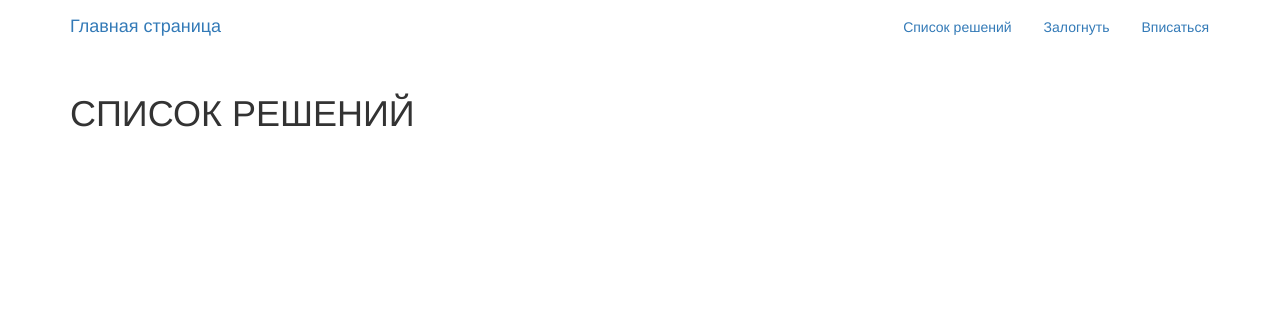
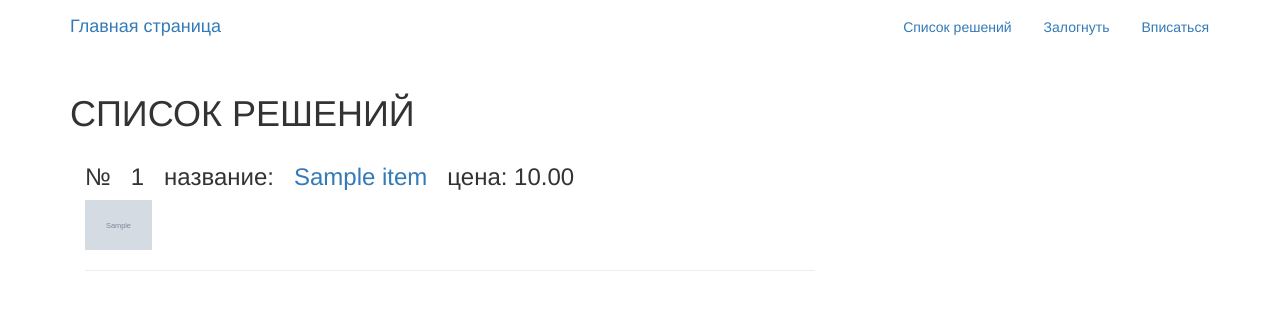
Before and after one commit to sokolovdp/django_orm, a Django app: page /items/ in a window 1280 px wide. Shown: the top 314 px of the page. Run offline with Django 3.2, Linux system fonts and the light colour scheme; tables that the repository leaves empty hold one stand-in row (values such as "Sample post"); grey boxes marked "Sample" are stand-in pictures; some libraries are stand-ins or nearby versions.

Commit message:
solved image display error

```diff
--- a/djapp/templates/djapp/item_list.html
+++ b/djapp/templates/djapp/item_list.html
@@ -3,4 +3,16 @@
 {% block content %}
 <h1>СПИСОК РЕШЕНИЙ</h1>
 
+    <div class="col-md-8">
+        {% for item in item_list %}
+            <h3>
+                № &nbsp; {{ item.id }} &nbsp;
+                название: &nbsp;  <a href="{% url 'djapp:detail' pk=item.id %}">{{ item.name }}</a> &nbsp;
+                цена: {{ item.price }}
+            </h3>
+            <img src="{{ item.image.url }}" alt="Embedded Image" style="height:50px;"/>
+            <hr>
+         {% endfor %}
+    </div>
+
 {% endblock %}
--- a/djorm/settings.py
+++ b/djorm/settings.py
@@ -119,8 +119,9 @@ USE_TZ = True
 # Static files (CSS, JavaScript, Images)
 # https://docs.djangoproject.com/en/1.11/howto/static-files/
 
+STATIC_ROOT = os.path.join(BASE_DIR, 'static')
 STATIC_URL = '/static/'
-STATICFILES_DIRS = [os.path.join(BASE_DIR, 'static'), ]
+STATICFILES_DIRS = (STATIC_ROOT, )
 
-MEDIA_ROOT = '/media/'
+MEDIA_ROOT = os.path.join(BASE_DIR, 'media')
 MEDIA_URL = '/media/'
--- a/djorm/urls.py
+++ b/djorm/urls.py
@@ -16,9 +16,11 @@ Including another URLconf
 from django.conf.urls import url, include
 from django.contrib import admin
 from . import views
+from django.conf import settings
+from django.conf.urls.static import static
 
 urlpatterns = [
     url(r'^admin/', admin.site.urls),
     url(r'^$', views.IndexPage.as_view(), name='index'),
     url(r'^items/', include('djapp.urls', namespace='items')),
-]
+] + static(settings.MEDIA_URL, document_root=settings.MEDIA_ROOT)
```
